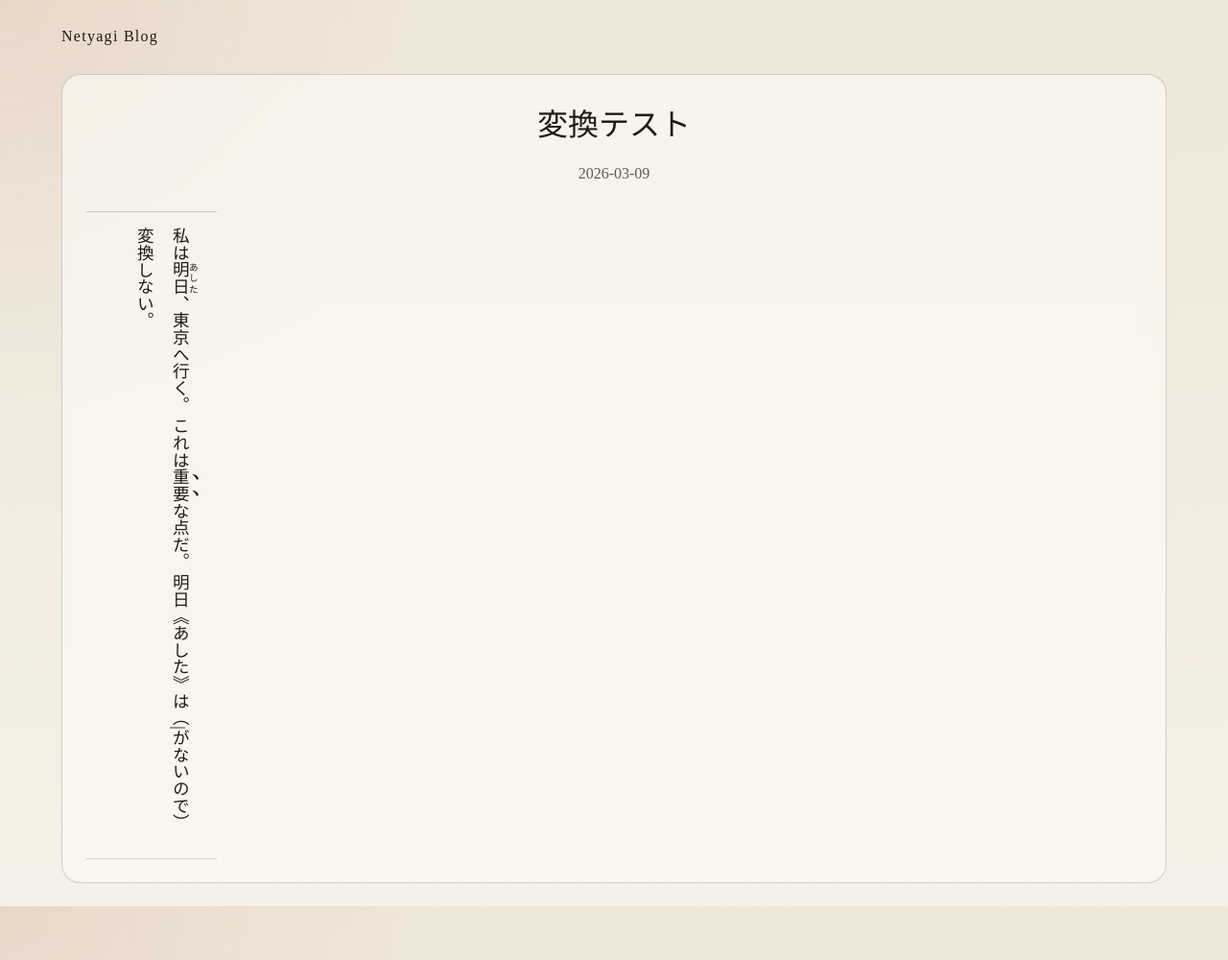
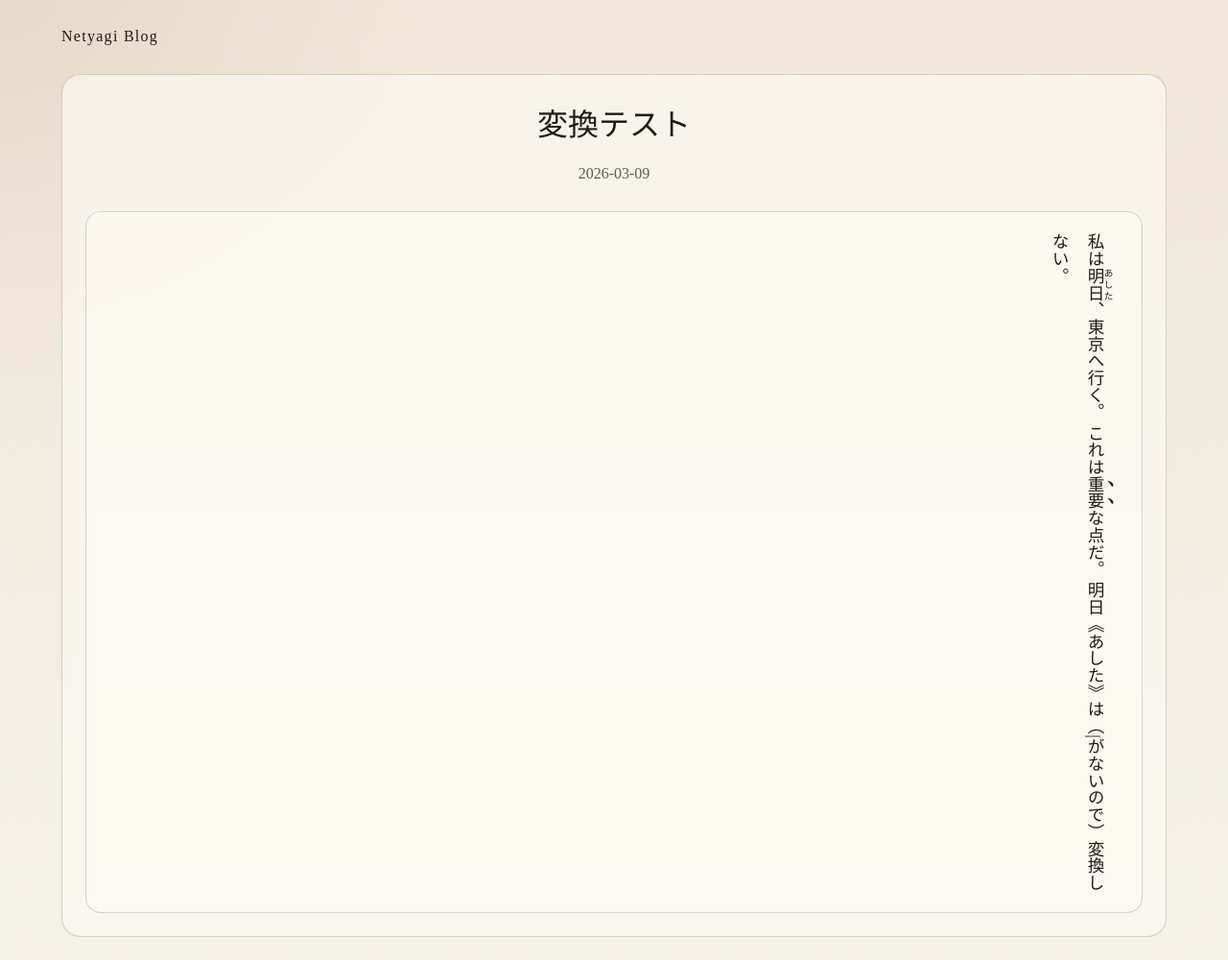
Before and after one commit to netyagi-pages/blog, a Jekyll site: the page built from _posts/2026-03-09-hensan-test.md, in a window 1280 px wide. Shown: the whole page at 96% size. Built offline with Jekyll 4.4.1, drawn with Linux system fonts in a browser that asks for light colours.

Commit message:
changed layout

```diff
--- a/_layouts/post.html
+++ b/_layouts/post.html
@@ -2,13 +2,17 @@
 layout: default
 ---
 
-<article class="post">
+<article class="post-card">
   <header class="post-header">
     <h1 class="post-title">{{ page.title }}</h1>
     <p class="post-date">{{ page.date | date: "%Y-%m-%d" }}</p>
   </header>
 
-  <div class="post-body">
-    {{ content }}
+  <div class="content-viewer content-viewer--full">
+    <div class="content-viewer__viewport">
+      <div class="content-viewer__flow">
+        {{ content }}
+      </div>
+    </div>
   </div>
 </article>
--- a/assets/css/main.css
+++ b/assets/css/main.css
@@ -59,6 +59,11 @@ a {
   border-radius: 20px;
   padding: 24px;
   backdrop-filter: blur(10px);
+  overflow: hidden;
+}
+
+.post-card {
+  min-width: 0;
 }
 
 .post-header {
@@ -77,24 +82,53 @@ a {
   color: rgba(31, 26, 23, 0.7);
 }
 
-.post-body {
+.content-viewer {
+  min-width: 0;
+  border: 1px solid var(--line);
+  border-radius: 16px;
+  background: rgba(255, 252, 246, 0.45);
+  box-shadow: inset 0 1px 0 rgba(255, 255, 255, 0.45);
+  overflow: hidden;
+}
+
+.content-viewer__viewport {
+  min-width: 0;
+  min-height: min(81vh, 53rem);
+  max-height: min(81vh, 53rem);
+  overflow-x: auto;
+  overflow-y: hidden;
+  padding: 18px 16px 18px 18px;
+  overscroll-behavior-x: contain;
+  -webkit-overflow-scrolling: touch;
+}
+
+.content-viewer__flow {
   writing-mode: vertical-rl;
   text-orientation: mixed;
-  overflow-x: auto;
-  padding: 16px;
-  min-height: 70vh;
-  max-height: 75vh;
-  border-inline-start: 1px solid var(--line);
-  border-inline-end: 1px solid var(--line);
+  min-height: 100%;
+  width: max-content;
+  padding: 4px 10px;
   font-size: 1.1rem;
   line-height: 2.1;
+  text-align: justify;
+  text-justify: inter-ideograph;
 }
 
-.post-body p {
-  margin: 0 0 0 1.5em;
+.content-viewer--full .content-viewer__flow {
+  min-width: 100%;
 }
 
-.post-body ruby rt {
+.content-viewer__flow > :first-child {
+  margin-inline-start: 0;
+}
+
+.content-viewer__flow p {
+  margin: 0 0 0 1.5em;
+  text-align: justify;
+  text-align-last: auto;
+}
+
+.content-viewer__flow ruby rt {
   font-size: 0.55em;
 }
 
@@ -124,6 +158,11 @@ a {
     box-shadow: 0 18px 48px rgba(0, 0, 0, 0.28);
   }
 
+  .content-viewer {
+    background: rgba(255, 255, 255, 0.04);
+    box-shadow: inset 0 1px 0 rgba(255, 255, 255, 0.08);
+  }
+
   .post-date {
     color: rgba(243, 238, 230, 0.72);
   }
@@ -142,9 +181,54 @@ a {
     padding: 16px;
   }
 
-  .post-body {
-    min-height: 60vh;
-    max-height: none;
+  .content-viewer__viewport {
+    min-height: min(78vh, 50rem);
+    max-height: min(78vh, 50rem);
+    padding: 14px 12px 14px 14px;
+  }
+
+  .content-viewer__flow {
     font-size: 1rem;
+    line-height: 1.9;
   }
 }
+
+@media (max-width: 640px) {
+  .site-shell {
+    padding: 12px;
+  }
+
+  .site-content {
+    padding: 14px;
+    border-radius: 16px;
+  }
+
+  .post-header {
+    margin-bottom: 18px;
+  }
+
+  .post-title {
+    font-size: 1.6rem;
+    line-height: 1.4;
+  }
+
+  .content-viewer {
+    border-radius: 14px;
+  }
+
+  .content-viewer__viewport {
+    min-height: min(72vh, 44rem);
+    max-height: min(72vh, 44rem);
+    padding: 12px 10px 12px 12px;
+  }
+
+  .content-viewer__flow {
+    font-size: 0.95rem;
+    line-height: 1.8;
+    padding: 2px 8px;
+  }
+
+  .content-viewer__flow p {
+    margin-left: 1.2em;
+  }
+}
```
